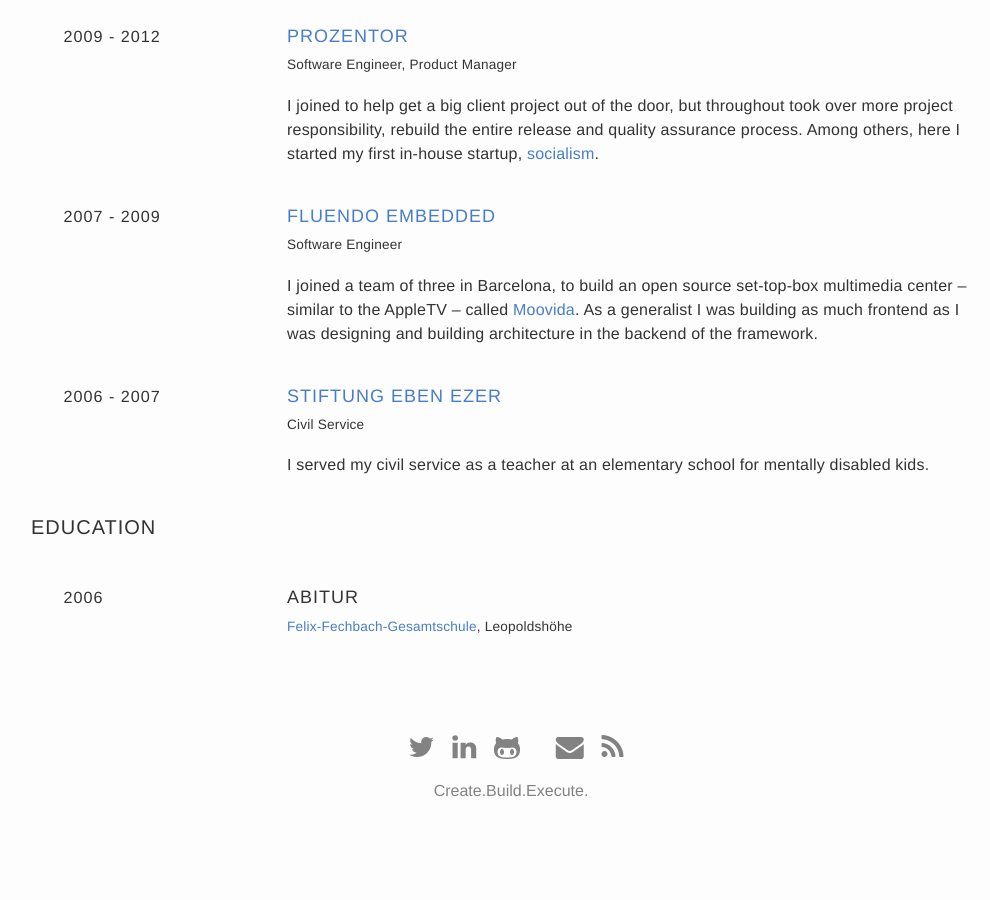
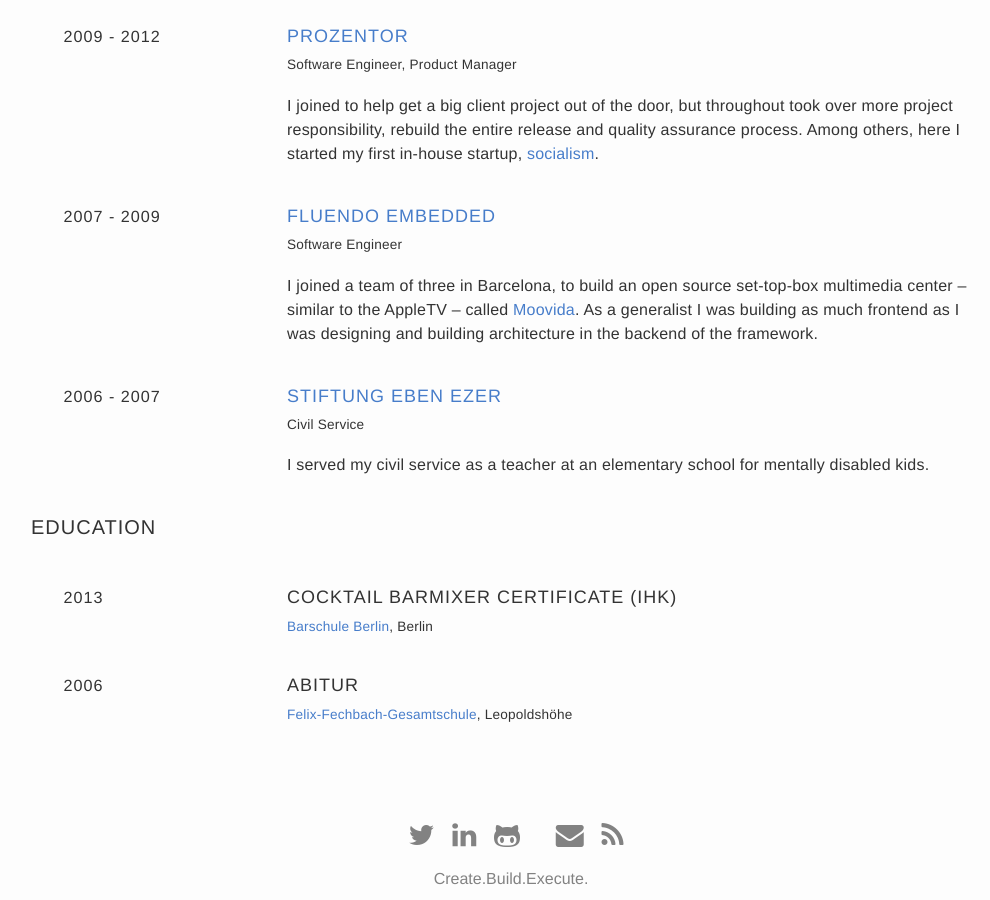
Before and after one commit to gnunicorn/gnunicorn.org, a Jekyll site: the page built from resume.md, in a window 1280 px wide and 900 px high, scrolled down 1461 px. Shown: the whole window, without its empty margins (129-1119 px from the left). Built offline with Jekyll 4.4.1, drawn with Linux system fonts in a browser that asks for light colours; nearby versions of some CDN libraries; before the commit the page ends 2274 px from its top, so only the background shows below that.

Commit message:
add barmeister

```diff
--- a/resume.md
+++ b/resume.md
@@ -76,6 +76,11 @@ I served my civil service as a teacher at an elementary school for mentally disa
 
 ## Education
 
+### <span class="time">2013</span>Cocktail Barmixer Certificate (IHK)
+
+#### [Barschule Berlin](http://cms.barschuleberlin.de/), Berlin
+
+
 ### <span class="time">2006</span>Abitur
 
 #### [Felix-Fechbach-Gesamtschule](http://www.ffgleo.de/), Leopoldshöhe
```
